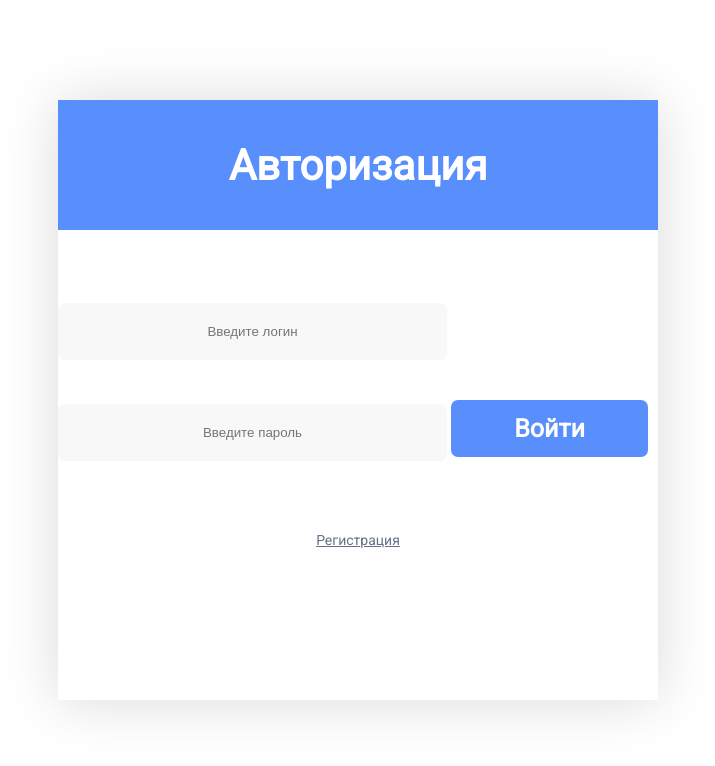
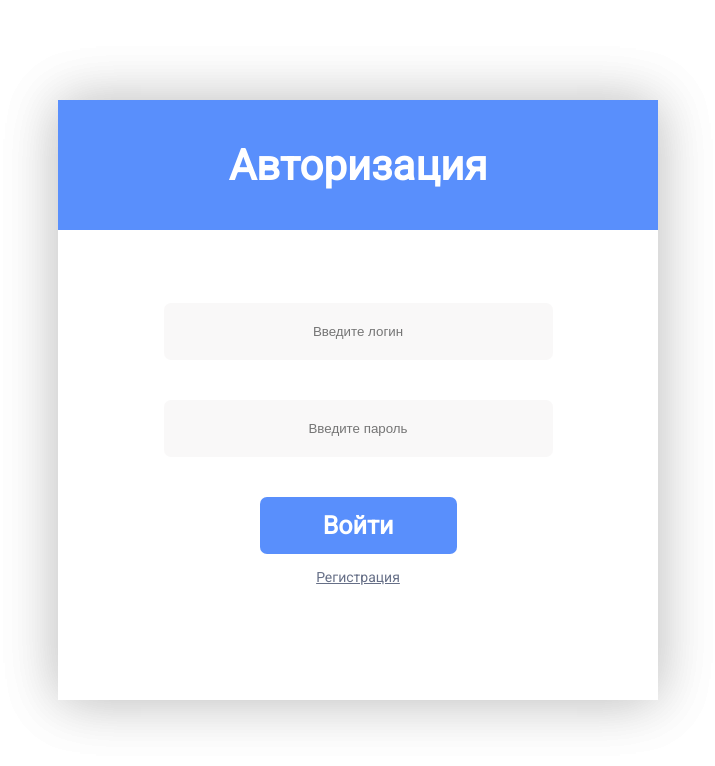
Before and after one commit to cawaulitra/localhost, a PHP site: page /application/views/login_user_view.php in a window 1280 px wide. Shown: the top 766 px of the page, without its empty margins (282-997 px from the left). Run offline with PHP 8.4, Linux system fonts and the light colour scheme.

Commit message:
Update login_user_view.php

```diff
--- a/application/views/login_user_view.php
+++ b/application/views/login_user_view.php
@@ -64,15 +64,15 @@
 
 }
 </style>
+<form action="/user/login" method="post" class="login_page">
 <div class="login_page">
 	<div class="plane">
 	Авторизация
+
 	</div>
-	<form action="/user/login" method="post">
 		<input class="input" name="login" placeholder="Введите логин" style="margin-top:73px;" autocomplete="off">
 		<input class="input" name="password" placeholder="Введите пароль" autocomplete="off">
 		<button type="submit">Войти</button>
-	</form>
 	<a href="/user/register">Регистрация</a>
-
-</div>
+	</div>
+</form>
```
